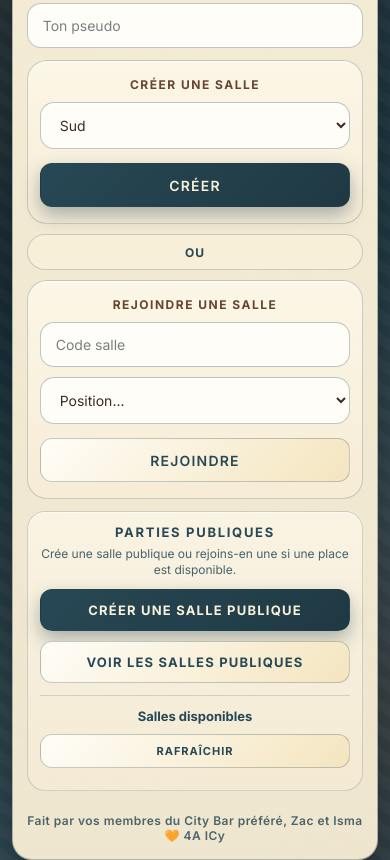
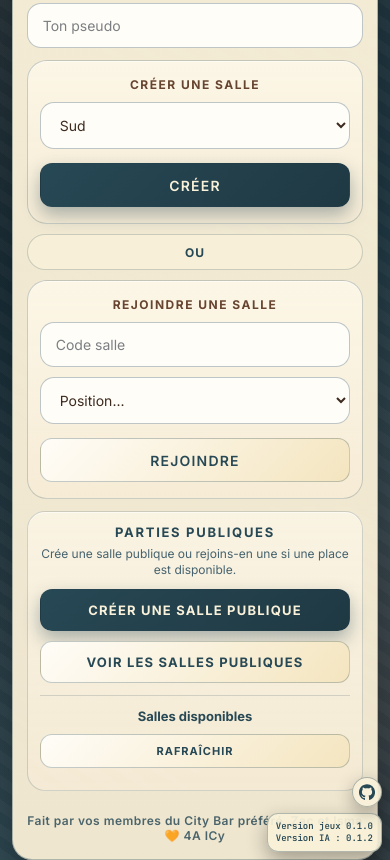
Before and after one commit to ismo009/Coinche, a website: page public/index.html in a window 390 px wide. Shown: the part 315-1175 px from the top of the page. Drawn offline with nearby package versions, Linux system fonts and the light colour scheme; no server answers.

Commit message:
Ajout du numéro de version en bas à droite + de la version de l'IA

```diff
--- a/public/index.html
+++ b/public/index.html
@@ -74,6 +74,22 @@
 
       <div id="lobby-error" class="error-msg hidden"></div>
       <p class="lobby-made-by">Fait par vos membres du City Bar préféré, Zac et Isma 🧡 4A ICy</p>
+    </div>
+
+    <div class="lobby-version-widget" aria-label="Informations de version">
+      <a class="lobby-github-link" href="https://github.com/ismo009/Coinche/issues" target="_blank"
+        rel="noopener noreferrer" aria-label="Reporter un bug sur GitHub">
+        <span class="lobby-github-tooltip" role="tooltip">Reporter des bugs</span>
+        <svg viewBox="0 0 24 24" aria-hidden="true" focusable="false">
+          <path
+            d="M12 0.5C5.37 0.5 0 5.87 0 12.5C0 17.8 3.44 22.29 8.21 23.88C8.81 23.99 9.03 23.63 9.03 23.31C9.03 23.02 9.02 22.08 9.02 21.08C5.67 21.81 4.97 19.68 4.97 19.68C4.42 18.27 3.62 17.9 3.62 17.9C2.52 17.16 3.7 17.17 3.7 17.17C4.92 17.25 5.56 18.42 5.56 18.42C6.64 20.26 8.4 19.72 9.09 19.39C9.2 18.59 9.51 18.05 9.86 17.75C7.18 17.44 4.36 16.41 4.36 11.81C4.36 10.5 4.82 9.43 5.59 8.59C5.47 8.29 5.07 7.08 5.7 5.44C5.7 5.44 6.71 5.12 9.01 6.69C9.97 6.42 11 6.29 12.03 6.29C13.06 6.29 14.09 6.42 15.05 6.69C17.35 5.12 18.36 5.44 18.36 5.44C18.99 7.08 18.59 8.29 18.47 8.59C19.24 9.43 19.7 10.5 19.7 11.81C19.7 16.42 16.88 17.44 14.2 17.74C14.64 18.12 15.04 18.86 15.04 19.99C15.04 21.61 15.03 22.93 15.03 23.31C15.03 23.63 15.25 24 15.86 23.88C20.62 22.29 24.06 17.8 24.06 12.5C24.06 5.87 18.69 0.5 12 0.5Z" />
+        </svg>
+      </a>
+
+      <div class="lobby-version-panel">
+        <p>Version jeux 0.1.0</p>
+        <p>Version IA : 0.1.2</p>
+      </div>
     </div>
   </div>
 
--- a/public/style.css
+++ b/public/style.css
@@ -471,6 +471,90 @@ body {
   color: rgba(39, 72, 85, 0.82);
   font-weight: 600;
   text-align: center;
+}
+
+.lobby-version-widget {
+  position: absolute;
+  right: 18px;
+  bottom: 14px;
+  display: grid;
+  justify-items: end;
+  gap: 8px;
+  z-index: 3;
+}
+
+.lobby-github-link {
+  position: relative;
+  width: 34px;
+  height: 34px;
+  border-radius: 50%;
+  display: inline-flex;
+  align-items: center;
+  justify-content: center;
+  text-decoration: none;
+  color: #274855;
+  background: rgba(249, 241, 217, 0.94);
+  border: 1px solid rgba(39, 72, 85, 0.38);
+  box-shadow: 0 6px 18px rgba(0, 0, 0, 0.3);
+  transition: transform var(--transition), box-shadow var(--transition), border-color var(--transition);
+}
+
+.lobby-github-link svg {
+  width: 19px;
+  height: 19px;
+  fill: currentColor;
+}
+
+.lobby-github-link:hover,
+.lobby-github-link:focus-visible {
+  transform: translateY(-1px);
+  border-color: rgba(39, 72, 85, 0.56);
+  box-shadow: 0 9px 22px rgba(0, 0, 0, 0.38);
+}
+
+.lobby-github-tooltip {
+  position: absolute;
+  top: 50%;
+  right: calc(100% + 10px);
+  transform: translateY(-50%) translateX(4px);
+  opacity: 0;
+  pointer-events: none;
+  padding: 6px 9px;
+  border-radius: 8px;
+  white-space: nowrap;
+  font-size: 11px;
+  letter-spacing: 0.02em;
+  font-weight: 700;
+  background: rgba(12, 25, 33, 0.95);
+  color: #f9f1d9;
+  box-shadow: 0 8px 18px rgba(0, 0, 0, 0.35);
+  transition: opacity var(--transition), transform var(--transition);
+}
+
+.lobby-version-panel {
+  padding: 8px 10px;
+  border-radius: 11px;
+  background: rgba(249, 241, 217, 0.93);
+  border: 1px solid rgba(39, 72, 85, 0.34);
+  box-shadow: 0 8px 20px rgba(0, 0, 0, 0.32);
+  text-align: left;
+  color: #274855;
+  font-family: var(--font-mono);
+  font-size: 11px;
+  line-height: 1.45;
+}
+
+.lobby-version-panel p {
+  margin: 0;
+  white-space: nowrap;
+}
+
+@media (hover: hover) and (pointer: fine) {
+  .lobby-github-link:hover .lobby-github-tooltip,
+  .lobby-github-link:focus-visible .lobby-github-tooltip {
+    opacity: 1;
+    transform: translateY(-50%) translateX(0);
+  }
 }
 
 .public-room-entry {
@@ -1967,6 +2051,17 @@ body.chat-collapsed .chat-open-btn {
     padding: 8px 0;
   }
 
+  .lobby-version-widget {
+    right: 12px;
+    bottom: 10px;
+    gap: 6px;
+  }
+
+  .lobby-version-panel {
+    font-size: 10px;
+    padding: 7px 9px;
+  }
+
   .table-layout {
     grid-template-columns: 100px 1fr 100px;
     grid-template-rows: 110px 1fr 190px;
@@ -2095,6 +2190,27 @@ body.chat-collapsed .chat-open-btn {
   .brand-logo-waiting {
     width: min(138px, 42vw);
     margin-bottom: 8px;
+  }
+
+  .lobby-version-widget {
+    right: 8px;
+    bottom: 8px;
+  }
+
+  .lobby-github-link {
+    width: 30px;
+    height: 30px;
+  }
+
+  .lobby-github-link svg {
+    width: 16px;
+    height: 16px;
+  }
+
+  .lobby-version-panel {
+    font-size: 9px;
+    line-height: 1.35;
+    padding: 6px 8px;
   }
 
   .table-layout {
@@ -2609,6 +2725,23 @@ body.chat-collapsed .chat-open-btn {
     opacity: 0.92;
   }
 
+  .lobby-github-link {
+    color: var(--gold-light);
+    background: rgba(20, 20, 40, 0.92);
+    border-color: rgba(255, 255, 255, 0.24);
+  }
+
+  .lobby-github-tooltip {
+    background: rgba(8, 8, 16, 0.96);
+    color: var(--text);
+  }
+
+  .lobby-version-panel {
+    background: rgba(20, 20, 40, 0.92);
+    border-color: rgba(255, 255, 255, 0.2);
+    color: var(--text);
+  }
+
   .separator {
     color: var(--text-muted);
     background: rgba(0, 0, 0, 0.25);
```
